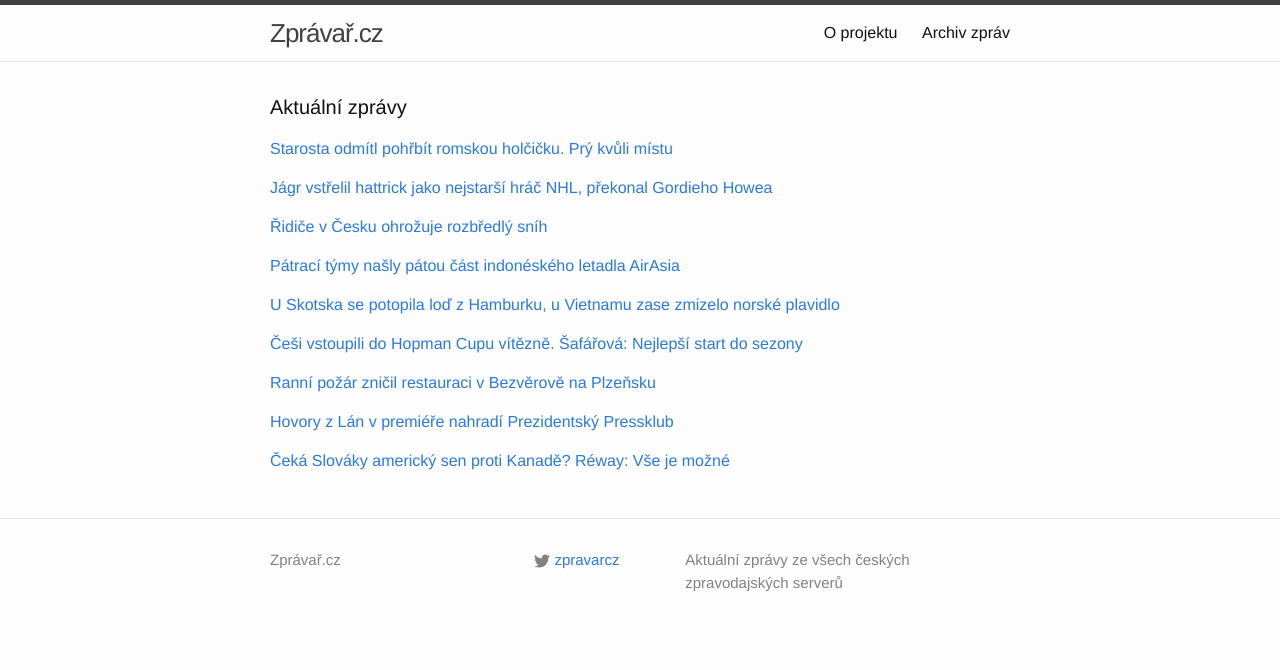
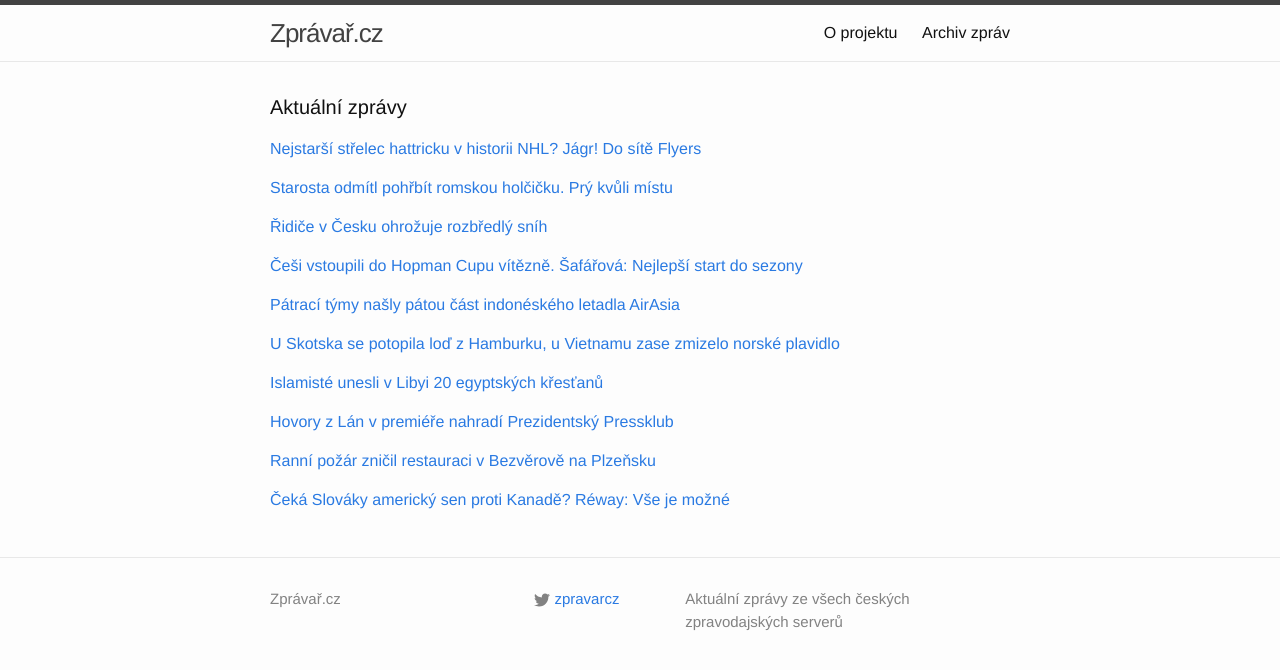
Before and after one commit to adliska/zpravar, a Jekyll site: the page built from index.html, in a window 1280 px wide. Shown: the top 670 px of the page. Built offline with Jekyll 4.4.1, drawn with Linux system fonts in a browser that asks for light colours; some of the changed lines change nothing that is shown.

Commit message:
zpravar news update

```diff
--- a/index.html
+++ b/index.html
@@ -5,8 +5,20 @@ layout: default
 <div class="home">
     <h1 class="page-heading">Aktuální zprávy</h1>
 
-<p><a href="javascript:;" onclick="toggle_visibility('zpravy0')">Starosta odmítl pohřbít romskou holčičku. Prý kvůli místu</a></p>
+<p><a href="javascript:;" onclick="toggle_visibility('zpravy0')">Nejstarší střelec hattricku v historii NHL? Jágr! Do sítě Flyers</a></p>
 <div id="zpravy0" style="display:none">
+<ul>
+<li><a href=http://www.tyden.cz/rubriky/sport/hokej/nhl/nejstarsi-strelec-hattricku-v-historii-nhl-jagr-do-site-flyers_329031.html>Nejstarší střelec hattricku v historii NHL? Jágr! Do sítě Flyers - www.tyden.cz</a></li>
+<li><a href=http://sport.lidovky.cz/jagr-vstrelil-hattrick-a-opet-prepisoval-historii-nhl-pp5-/hokej.aspx?c=A150104_082700_ln-sport-hokej_mct>Jágr vstřelil hattrick jako nejstarší hráč NHL, překonal Gordieho Howea  - sport.lidovky.cz</a></li>
+<li><a href=http://www.tyden.cz/rubriky/sport/hokej/nhl/nejstarsi-strelec-hattricku-v-historii-nhl-jagr-schytali-to-flyers_329031.html>Nejstarší střelec hattricku v historii NHL? Jágr! Schytali to Flyers - www.tyden.cz</a></li>
+<li><a href=http://www.rozhlas.cz/_zprava/jaromir-jagr-prepisoval-dejiny-nhl-jako-nejstarsi-hrac-vstrelil-hattrick--1439198>Jaromír Jágr přepisoval dějiny NHL, jako nejstarší hráč vstřelil hattrick - www.rozhlas.cz</a></li>
+<li><a href=http://www.tyden.cz/rubriky/sport/hokej/nhl/nejstarsi-strelec-hat-tricku-v-historii-nhl-jagr-schytali-to-flyers_329031.html>Nejstarší střelec hat-tricku v historii NHL? Jágr! Schytali to Flyers - www.tyden.cz</a></li>
+<li><a href=http://www.sportovninoviny.cz/zpravy/jagr-vstrelil-hattrick-a-opet-prepisoval-histrorii-nhl/1164641>Jágr vstřelil hattrick a opět přepisoval histrorii NHL - www.sportovninoviny.cz</a></li>
+<li><a href=http://sport.aktualne.cz/jagr-vstrelil-hattrick-a-prekonal-rekord-gordieho-howea/r~f09c56d293d911e4bdad0025900fea04/>Jágr vstřelil hattrick a překonal rekord Gordieho Howea - sport.aktualne.cz</a></li>
+<li><a href=http://www.denik.cz/hokej/jagr-vstrelil-hattrick-a-opet-prepisoval-histrorii-nhl-20150104.html>Jágr vstřelil hattrick a opět přepisoval histrorii NHL - www.denik.cz</a></li>
+</ul>
+</div><p><a href="javascript:;" onclick="toggle_visibility('zpravy1')">Starosta odmítl pohřbít romskou holčičku. Prý kvůli místu</a></p>
+<div id="zpravy1" style="display:none">
 <ul>
 <li><a href=http://zpravy.aktualne.cz/zahranici/starosta-odmitl-pohrbit-romskou-holcicku-pry-kvuli-mistu/r~b7775d5893e711e4833a0025900fea04/>Starosta odmítl pohřbít romskou holčičku. Prý kvůli místu - zpravy.aktualne.cz</a></li>
 <li><a href=http://zpravy.e15.cz/zahranicni/udalosti/pohreb-jen-pro-platce-dani-ve-francii-odmitli-pohrbit-romske-dite-1149697>Pohřeb jen pro plátce daní? Ve Francii odmítli pohřbít romské dítě - zpravy.e15.cz</a></li>
@@ -15,17 +27,6 @@ layout: default
 <li><a href=http://www.novinky.cz/zahranicni/357759-francouzske-mesto-nechce-pohrbit-romske-dite-neplatilo-dane.html>Francouzské město nechce pohřbít romské dítě. Neplatilo daně - www.novinky.cz</a></li>
 <li><a href=http://zpravy.idnes.cz/francouzske-mesto-odmitlo-pohrbit-romskou-holcicku-f9t-/zahranicni.aspx?c=A150104_071849_zahranicni_zt>Francouzské město nepohřbilo romské dítě. Hřbitov prý není pro neplatiče - zpravy.idnes.cz</a></li>
 <li><a href=http://www.novinky.cz/zahranicni/357759-francouzske-mesto-odmitlo-pohrbit-romskou-holcicku.html>Francouzské město odmítlo pohřbít romskou holčičku - www.novinky.cz</a></li>
-</ul>
-</div><p><a href="javascript:;" onclick="toggle_visibility('zpravy1')">Jágr vstřelil hattrick jako nejstarší hráč NHL, překonal Gordieho Howea </a></p>
-<div id="zpravy1" style="display:none">
-<ul>
-<li><a href=http://sport.lidovky.cz/jagr-vstrelil-hattrick-a-opet-prepisoval-historii-nhl-pp5-/hokej.aspx?c=A150104_082700_ln-sport-hokej_mct>Jágr vstřelil hattrick jako nejstarší hráč NHL, překonal Gordieho Howea  - sport.lidovky.cz</a></li>
-<li><a href=http://www.tyden.cz/rubriky/sport/hokej/nhl/nejstarsi-strelec-hattricku-v-historii-nhl-jagr-schytali-to-flyers_329031.html>Nejstarší střelec hattricku v historii NHL? Jágr! Schytali to Flyers - www.tyden.cz</a></li>
-<li><a href=http://www.rozhlas.cz/_zprava/jaromir-jagr-prepisoval-dejiny-nhl-jako-nejstarsi-hrac-vstrelil-hattrick--1439198>Jaromír Jágr přepisoval dějiny NHL, jako nejstarší hráč vstřelil hattrick - www.rozhlas.cz</a></li>
-<li><a href=http://www.tyden.cz/rubriky/sport/hokej/nhl/nejstarsi-strelec-hat-tricku-v-historii-nhl-jagr-schytali-to-flyers_329031.html>Nejstarší střelec hat-tricku v historii NHL? Jágr! Schytali to Flyers - www.tyden.cz</a></li>
-<li><a href=http://www.sportovninoviny.cz/zpravy/jagr-vstrelil-hattrick-a-opet-prepisoval-histrorii-nhl/1164641>Jágr vstřelil hattrick a opět přepisoval histrorii NHL - www.sportovninoviny.cz</a></li>
-<li><a href=http://sport.aktualne.cz/jagr-vstrelil-hattrick-a-prekonal-rekord-gordieho-howea/r~f09c56d293d911e4bdad0025900fea04/>Jágr vstřelil hattrick a překonal rekord Gordieho Howea - sport.aktualne.cz</a></li>
-<li><a href=http://www.denik.cz/hokej/jagr-vstrelil-hattrick-a-opet-prepisoval-histrorii-nhl-20150104.html>Jágr vstřelil hattrick a opět přepisoval histrorii NHL - www.denik.cz</a></li>
 </ul>
 </div><p><a href="javascript:;" onclick="toggle_visibility('zpravy2')">Řidiče v Česku ohrožuje rozbředlý sníh</a></p>
 <div id="zpravy2" style="display:none">
@@ -37,36 +38,36 @@ layout: default
 <li><a href=http://zpravy.idnes.cz/silnice-v-cesku-pres-noc-pokryl-snih-d7l-/domaci.aspx?c=A150104_075145_domaci_zt>Silnice v Česku přes noc pokryl sníh. Řidiče potrápí sněhové jazyky - zpravy.idnes.cz</a></li>
 <li><a href=http://zpravy.aktualne.cz/domaci/opatrnost-se-vyplati-na-silnicich-se-tvori-snehove-jazyky/r~6c22d46c93de11e4ab15002590604f2e/>Opatrnost se vyplatí. Na silnicích mohou být sněhové jazyky - zpravy.aktualne.cz</a></li>
 </ul>
-</div><p><a href="javascript:;" onclick="toggle_visibility('zpravy3')">Pátrací týmy našly pátou část indonéského letadla AirAsia </a></p>
+</div><p><a href="javascript:;" onclick="toggle_visibility('zpravy3')">Češi vstoupili do Hopman Cupu vítězně. Šafářová: Nejlepší start do sezony</a></p>
 <div id="zpravy3" style="display:none">
+<ul>
+<li><a href=http://www.denik.cz/tenis/cesi-vstoupili-do-hopman-cupu-vitezne-safarova-nejlepsi-start-do-sezony-20150104.html>Češi vstoupili do Hopman Cupu vítězně. Šafářová: Nejlepší start do sezony - www.denik.cz</a></li>
+<li><a href=http://www.sportovninoviny.cz/zpravy/safarova-s-pavlaskem-vstoupili-do-hopman-cupu-vitezne/1164675>Šafářová s Pavláskem vstoupili do Hopman Cupu vítězně - www.sportovninoviny.cz</a></li>
+<li><a href=http://sport.aktualne.cz/safarova-vyskolila-bouchardovou-cesi-na-hopman-cupu-vyhrali/r~98202fba93de11e49fc3002590604f2e/>Šafářová vyškolila Bouchardovou, Češi na Hopman Cupu vyhráli - sport.aktualne.cz</a></li>
+<li><a href=http://sport.idnes.cz/hopman-cup-safarova-pavlasek-dim-/tenis.aspx?c=A150104_062821_tenis_vis>Šafářová zahájila sezónu kanárem a na Hopman Cupu zdolala Kanaďanku Bouchardovou - sport.idnes.cz</a></li>
+</ul>
+</div><p><a href="javascript:;" onclick="toggle_visibility('zpravy4')">Pátrací týmy našly pátou část indonéského letadla AirAsia </a></p>
+<div id="zpravy4" style="display:none">
 <ul>
 <li><a href=http://www.lidovky.cz/patraci-tymy-nasly-dalsi-cast-indoneskeho-letadla-airasia-p33-/zpravy-svet.aspx?c=A150104_085016_ln_zahranici_mct>Pátrací týmy našly pátou část indonéského letadla AirAsia  - www.lidovky.cz</a></li>
 <li><a href=http://zahranicni.ihned.cz/asie-a-pacifik-cina/c1-63327160-podle-radu-nemel-letoun-airasia-vubec-letet-patraci-tymy-nasly-pet-jeho-casti>Podle řádu neměl letoun AirAsia vůbec letět. Pátrací týmy našly pět jeho částí - zahranicni.ihned.cz</a></li>
 <li><a href=http://www.ceskenoviny.cz/zpravy/zpravy/patraci-tymy-zrejme-nasly-dalsi-cast-indoneskeho-letadla-airasia/1164661>Pátrací týmy zřejmě našly další část indonéského letadla AirAsia - www.ceskenoviny.cz</a></li>
 <li><a href=http://zpravy.aktualne.cz/zahranici/patraci-tymy-zrejme-nasly-dalsi-cast-letadla-airasia/r~9b20959893d811e4bdad0025900fea04/>Pátrací týmy zřejmě našly další část letadla AirAsia - zpravy.aktualne.cz</a></li>
 </ul>
-</div><p><a href="javascript:;" onclick="toggle_visibility('zpravy4')">U Skotska se potopila loď z Hamburku, u Vietnamu zase zmizelo norské plavidlo</a></p>
-<div id="zpravy4" style="display:none">
+</div><p><a href="javascript:;" onclick="toggle_visibility('zpravy5')">U Skotska se potopila loď z Hamburku, u Vietnamu zase zmizelo norské plavidlo</a></p>
+<div id="zpravy5" style="display:none">
 <ul>
 <li><a href=http://www.novinky.cz/zahranicni/357760-u-skotska-se-potopila-lod-z-hamburku-u-vietnamu-zase-zmizelo-norske-plavidlo.html>U Skotska se potopila loď z Hamburku, u Vietnamu zase zmizelo norské plavidlo - www.novinky.cz</a></li>
 <li><a href=http://www.novinky.cz/zahranicni/357760-u-skotska-se-potopila-lod-z-hamburku-pohresuje-se-osm-lidi.html>U Skotska se potopila loď z Hamburku, pohřešuje se osm lidí - www.novinky.cz</a></li>
 <li><a href=http://zpravy.aktualne.cz/zahranici/u-pobrezi-skotska-se-potopila-lod-pohresuje-se-osm-lidi/r~e9095c9893d511e4b6d20025900fea04/>U pobřeží Skotska se potopila loď, pohřešuje se osm lidí - zpravy.aktualne.cz</a></li>
 <li><a href=http://www.rozhlas.cz/_zprava/u-pobrezi-skotska-se-potopila-nakladni-lod-pohresuje-se-osm-lidi--1439187>U pobřeží Skotska se potopila nákladní loď, pohřešuje se osm lidí - www.rozhlas.cz</a></li>
 </ul>
-</div><p><a href="javascript:;" onclick="toggle_visibility('zpravy5')">Češi vstoupili do Hopman Cupu vítězně. Šafářová: Nejlepší start do sezony</a></p>
-<div id="zpravy5" style="display:none">
-<ul>
-<li><a href=http://www.denik.cz/tenis/cesi-vstoupili-do-hopman-cupu-vitezne-safarova-nejlepsi-start-do-sezony-20150104.html>Češi vstoupili do Hopman Cupu vítězně. Šafářová: Nejlepší start do sezony - www.denik.cz</a></li>
-<li><a href=http://www.sportovninoviny.cz/zpravy/safarova-s-pavlaskem-vstoupili-do-hopman-cupu-vitezne/1164675>Šafářová s Pavláskem vstoupili do Hopman Cupu vítězně - www.sportovninoviny.cz</a></li>
-<li><a href=http://sport.aktualne.cz/safarova-vyskolila-bouchardovou-cesi-na-hopman-cupu-vyhrali/r~98202fba93de11e49fc3002590604f2e/>Šafářová vyškolila Bouchardovou, Češi na Hopman Cupu vyhráli - sport.aktualne.cz</a></li>
-<li><a href=http://sport.idnes.cz/hopman-cup-safarova-pavlasek-dim-/tenis.aspx?c=A150104_062821_tenis_vis>Šafářová zahájila sezónu kanárem a na Hopman Cupu zdolala Kanaďanku Bouchardovou - sport.idnes.cz</a></li>
-</ul>
-</div><p><a href="javascript:;" onclick="toggle_visibility('zpravy6')">Ranní požár zničil restauraci v Bezvěrově na Plzeňsku</a></p>
+</div><p><a href="javascript:;" onclick="toggle_visibility('zpravy6')">Islamisté unesli v Libyi 20 egyptských křesťanů</a></p>
 <div id="zpravy6" style="display:none">
 <ul>
-<li><a href=http://zpravy.aktualne.cz/regiony/ranni-pozar-znicil-restauraci-v-bezverove-na-plzensku/r~7dcea19893eb11e4ab15002590604f2e/>Ranní požár zničil restauraci v Bezvěrově na Plzeňsku - zpravy.aktualne.cz</a></li>
-<li><a href=http://www.ceskenoviny.cz/zpravy/zpravy/v-bezverove-na-plzensku-znicil-ranni-pozar-restauraci/1164694>V Bezvěrově na Plzeňsku zničil ranní požár restauraci - www.ceskenoviny.cz</a></li>
-<li><a href=http://plzen.idnes.cz/v-bezverove-na-plzensku-shorela-rano-restaurace-i-s-prilehlymi-objekty-13x-/plzen-zpravy.aspx?c=A150104_090832_plzen-zpravy_zt>V Bezvěrově na Plzeňsku shořela ráno restaurace i s přilehlými objekty - plzen.idnes.cz</a></li>
+<li><a href=http://echo24.cz/a/iuBSd>Islamisté unesli v Libyi 20 egyptských křesťanů - echo24.cz</a></li>
+<li><a href=http://www.lidovky.cz/islamiste-napojeni-na-al-kaidu-v-libyi-unesli-20-egyptskych-krestanu-1po-/zpravy-svet.aspx?c=A150104_091732_ln_zahranici_mct>Islamisté napojení na Al-Káidu v Libyi unesli 20 egyptských křesťanů  - www.lidovky.cz</a></li>
+<li><a href=http://zpravy.aktualne.cz/zahranici/islamiste-unesli-v-libyi-dvacet-egyptskych-krestanu/r~cae10f6e93e811e4a7d8002590604f2e/>Islamisté unesli v Libyi dvacet egyptských křesťanů - zpravy.aktualne.cz</a></li>
 </ul>
 </div><p><a href="javascript:;" onclick="toggle_visibility('zpravy7')">Hovory z Lán v premiéře nahradí Prezidentský Pressklub</a></p>
 <div id="zpravy7" style="display:none">
@@ -75,8 +76,15 @@ layout: default
 <li><a href=http://www.ceskenoviny.cz/zpravy/zpravy/hovory-z-lan-v-premiere-nahradi-prezidentsky-pressklub/1164652>Hovory z Lán v premiéře nahradí Prezidentský Pressklub - www.ceskenoviny.cz</a></li>
 <li><a href=http://www.denik.cz/z_domova/hovory-z-lan-v-premiere-nahradi-prezidentsky-pressklub-20150104.html>Hovory z Lán v premiéře nahradí Prezidentský Pressklub - www.denik.cz</a></li>
 </ul>
-</div><p><a href="javascript:;" onclick="toggle_visibility('zpravy8')">Čeká Slováky americký sen proti Kanadě? Réway: Vše je možné</a></p>
+</div><p><a href="javascript:;" onclick="toggle_visibility('zpravy8')">Ranní požár zničil restauraci v Bezvěrově na Plzeňsku</a></p>
 <div id="zpravy8" style="display:none">
+<ul>
+<li><a href=http://zpravy.aktualne.cz/regiony/ranni-pozar-znicil-restauraci-v-bezverove-na-plzensku/r~7dcea19893eb11e4ab15002590604f2e/>Ranní požár zničil restauraci v Bezvěrově na Plzeňsku - zpravy.aktualne.cz</a></li>
+<li><a href=http://www.ceskenoviny.cz/zpravy/zpravy/v-bezverove-na-plzensku-znicil-ranni-pozar-restauraci/1164694>V Bezvěrově na Plzeňsku zničil ranní požár restauraci - www.ceskenoviny.cz</a></li>
+<li><a href=http://plzen.idnes.cz/v-bezverove-na-plzensku-shorela-rano-restaurace-i-s-prilehlymi-objekty-13x-/plzen-zpravy.aspx?c=A150104_090832_plzen-zpravy_zt>V Bezvěrově na Plzeňsku shořela ráno restaurace i s přilehlými objekty - plzen.idnes.cz</a></li>
+</ul>
+</div><p><a href="javascript:;" onclick="toggle_visibility('zpravy9')">Čeká Slováky americký sen proti Kanadě? Réway: Vše je možné</a></p>
+<div id="zpravy9" style="display:none">
 <ul>
 <li><a href=http://www.tyden.cz/rubriky/sport/hokej/ceka-slovaky-americky-sen-proti-kanade-reway-vse-je-mozne_329025.html>Čeká Slováky americký sen proti Kanadě? Réway: Vše je možné - www.tyden.cz</a></li>
 <li><a href=http://www.tyden.cz/rubriky/sport/hokej/proziji-slovaci-americky-sen-proti-kanade-reway-vse-je-mozne_329025.html>Prožijí Slováci americký sen proti Kanadě? Réway: Vše je možné - www.tyden.cz</a></li>
```
